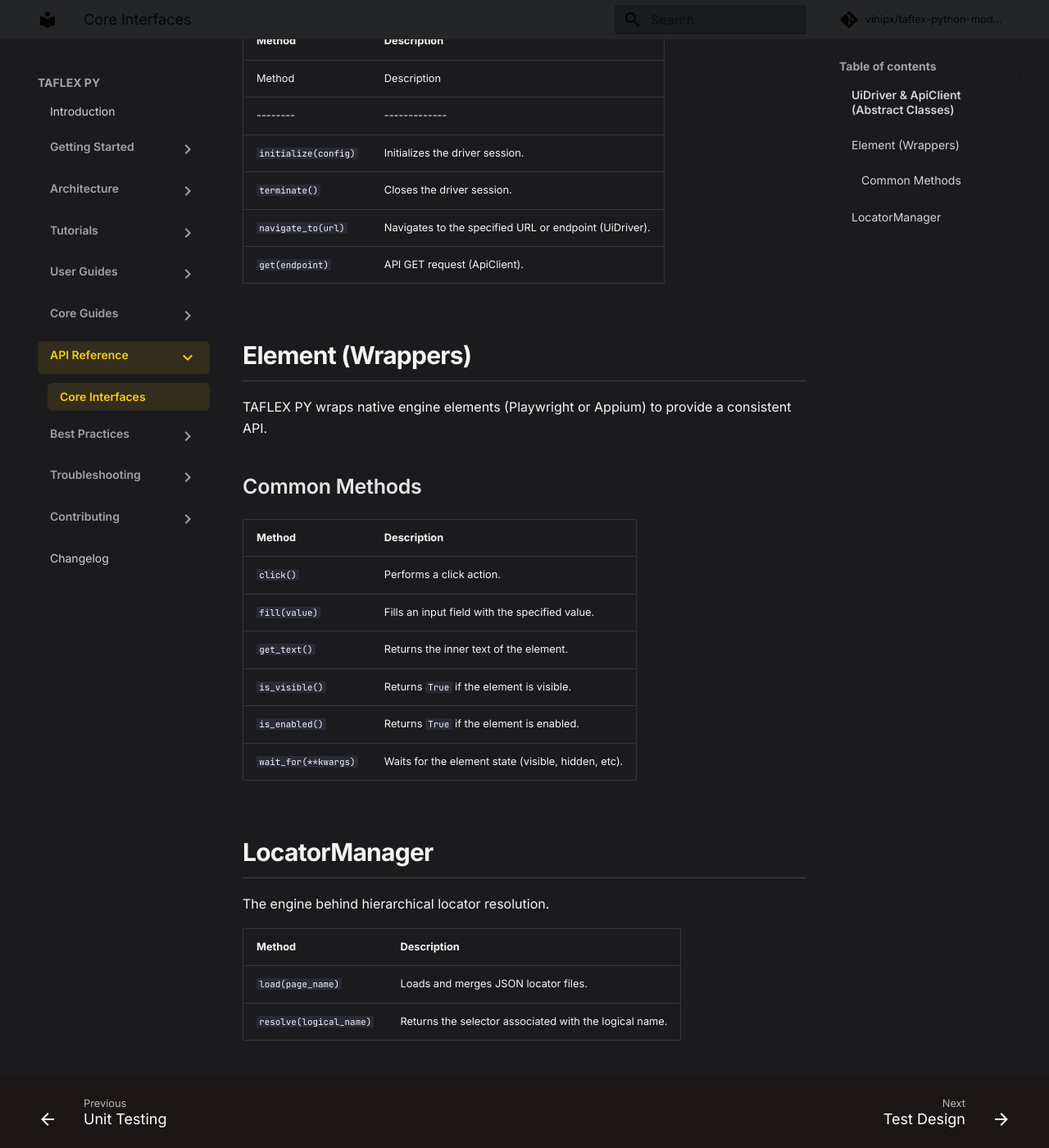
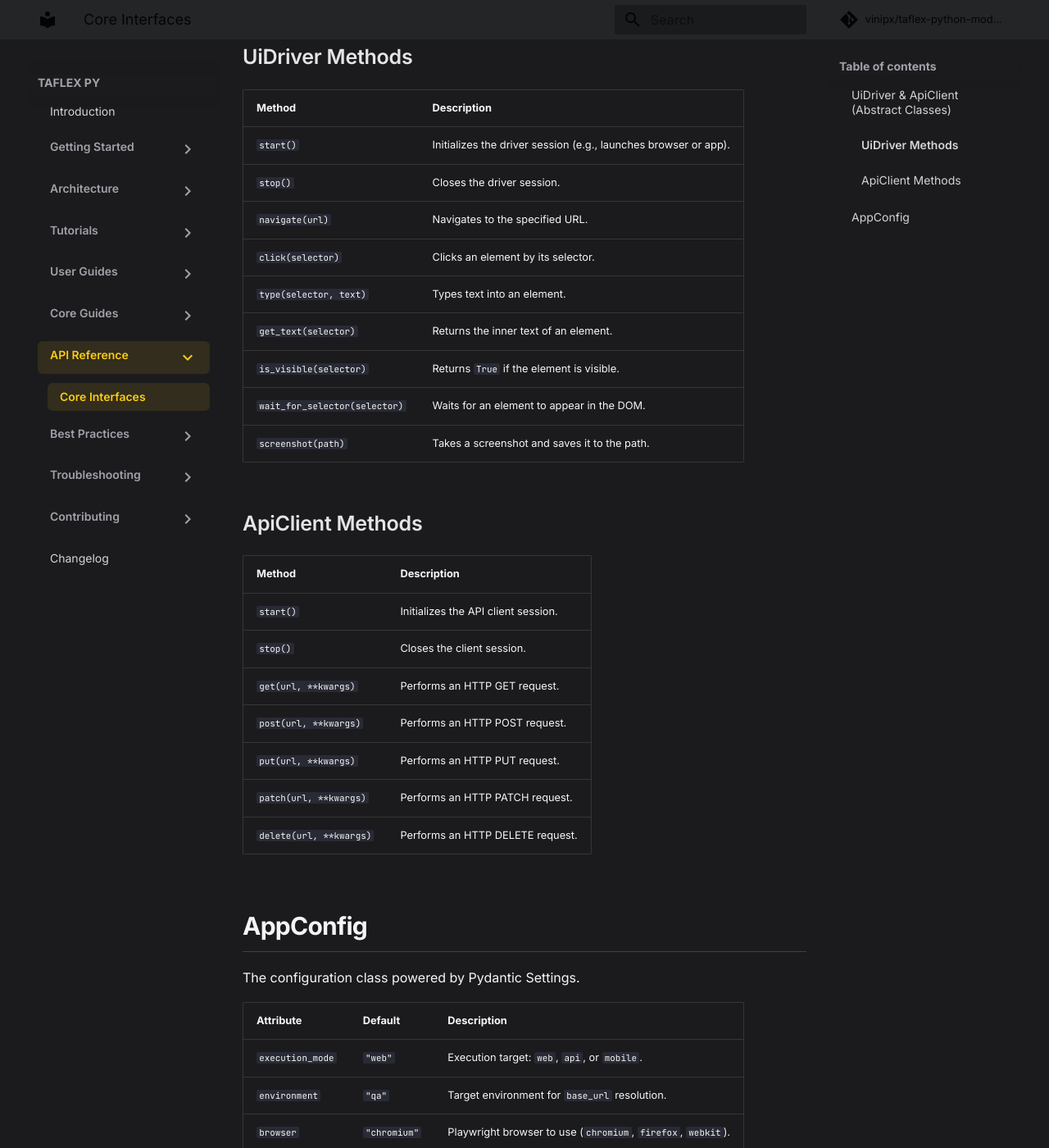
Before and after one commit to vinipx/taflex-python-modular, an MkDocs documentation site: the page built from docs/api/core-interfaces.md, in a window 1280 px wide and 1400 px high, scrolled down 465 px. Shown: the whole window at 82% size. Built offline with MkDocs 1.6.1 and Material for MkDocs 9.7.7, drawn with Linux system fonts in a browser that asks for light colours; comment, search, counter and statistics services are not loaded; some of the changed text lies outside the part shown.

```diff
--- a/docs/api/core-interfaces.md
+++ b/docs/api/core-interfaces.md
@@ -6,35 +6,39 @@ This page documents the primary interfaces and classes provided by TAFLEX PY.
 
 The base protocols for all automation strategies (UI and API).
 
-| Method | Description |
-|--------|-------------|
-| Method | Description |
-|--------|-------------|
-| `initialize(config)` | Initializes the driver session. |
-| `terminate()` | Closes the driver session. |
-| `navigate_to(url)` | Navigates to the specified URL or endpoint (UiDriver). |
-| `get(endpoint)` | API GET request (ApiClient). |
-
-## Element (Wrappers)
-
-TAFLEX PY wraps native engine elements (Playwright or Appium) to provide a consistent API.
-
-### Common Methods
+### UiDriver Methods
 
 | Method | Description |
 |--------|-------------|
-| `click()` | Performs a click action. |
-| `fill(value)` | Fills an input field with the specified value. |
-| `get_text()` | Returns the inner text of the element. |
-| `is_visible()` | Returns `True` if the element is visible. |
-| `is_enabled()` | Returns `True` if the element is enabled. |
-| `wait_for(**kwargs)` | Waits for the element state (visible, hidden, etc). |
+| `start()` | Initializes the driver session (e.g., launches browser or app). |
+| `stop()` | Closes the driver session. |
+| `navigate(url)` | Navigates to the specified URL. |
+| `click(selector)` | Clicks an element by its selector. |
+| `type(selector, text)` | Types text into an element. |
+| `get_text(selector)` | Returns the inner text of an element. |
+| `is_visible(selector)` | Returns `True` if the element is visible. |
+| `wait_for_selector(selector)` | Waits for an element to appear in the DOM. |
+| `screenshot(path)` | Takes a screenshot and saves it to the path. |
 
-## LocatorManager
-
-The engine behind hierarchical locator resolution.
+### ApiClient Methods
 
 | Method | Description |
 |--------|-------------|
-| `load(page_name)` | Loads and merges JSON locator files. |
-| `resolve(logical_name)`| Returns the selector associated with the logical name. |
+| `start()` | Initializes the API client session. |
+| `stop()` | Closes the client session. |
+| `get(url, **kwargs)` | Performs an HTTP GET request. |
+| `post(url, **kwargs)` | Performs an HTTP POST request. |
+| `put(url, **kwargs)` | Performs an HTTP PUT request. |
+| `patch(url, **kwargs)` | Performs an HTTP PATCH request. |
+| `delete(url, **kwargs)` | Performs an HTTP DELETE request. |
+
+## AppConfig
+
+The configuration class powered by Pydantic Settings.
+
+| Attribute | Default | Description |
+|-----------|---------|-------------|
+| `execution_mode` | `"web"` | Execution target: `web`, `api`, or `mobile`. |
+| `environment` | `"qa"` | Target environment for `base_url` resolution. |
+| `browser` | `"chromium"` | Playwright browser to use (`chromium`, `firefox`, `webkit`). |
+| `timeout_ms` | `30000` | Global timeout for operations in milliseconds. |
```
Also changed, not shown: docs/architecture/execution-flow.md (+4 -4 lines), docs/architecture/overview.md (+45 -94 lines), docs/best-practices/test-design.md (+22 -11 lines), docs/guides/unit-testing.md (+11 -14 lines).
